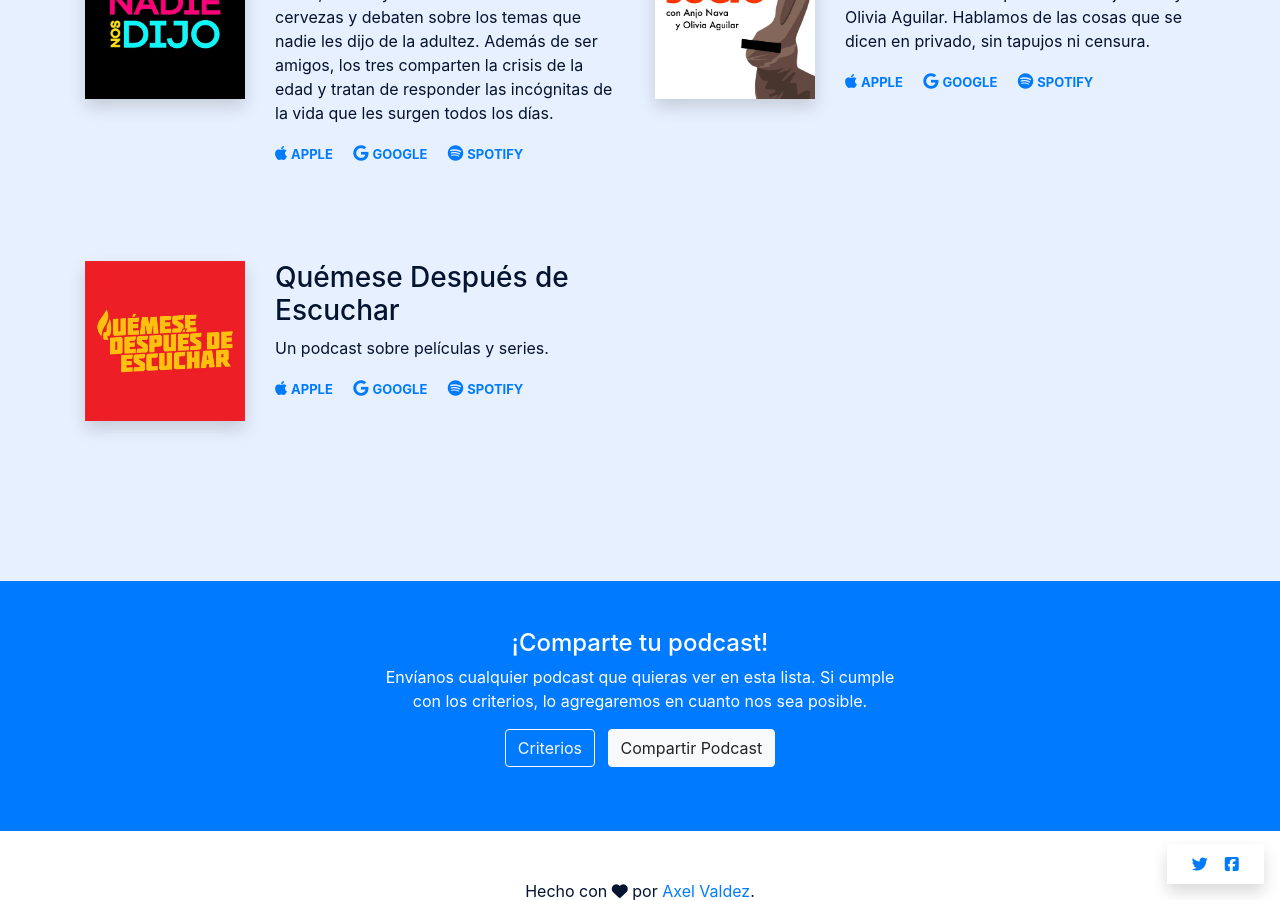
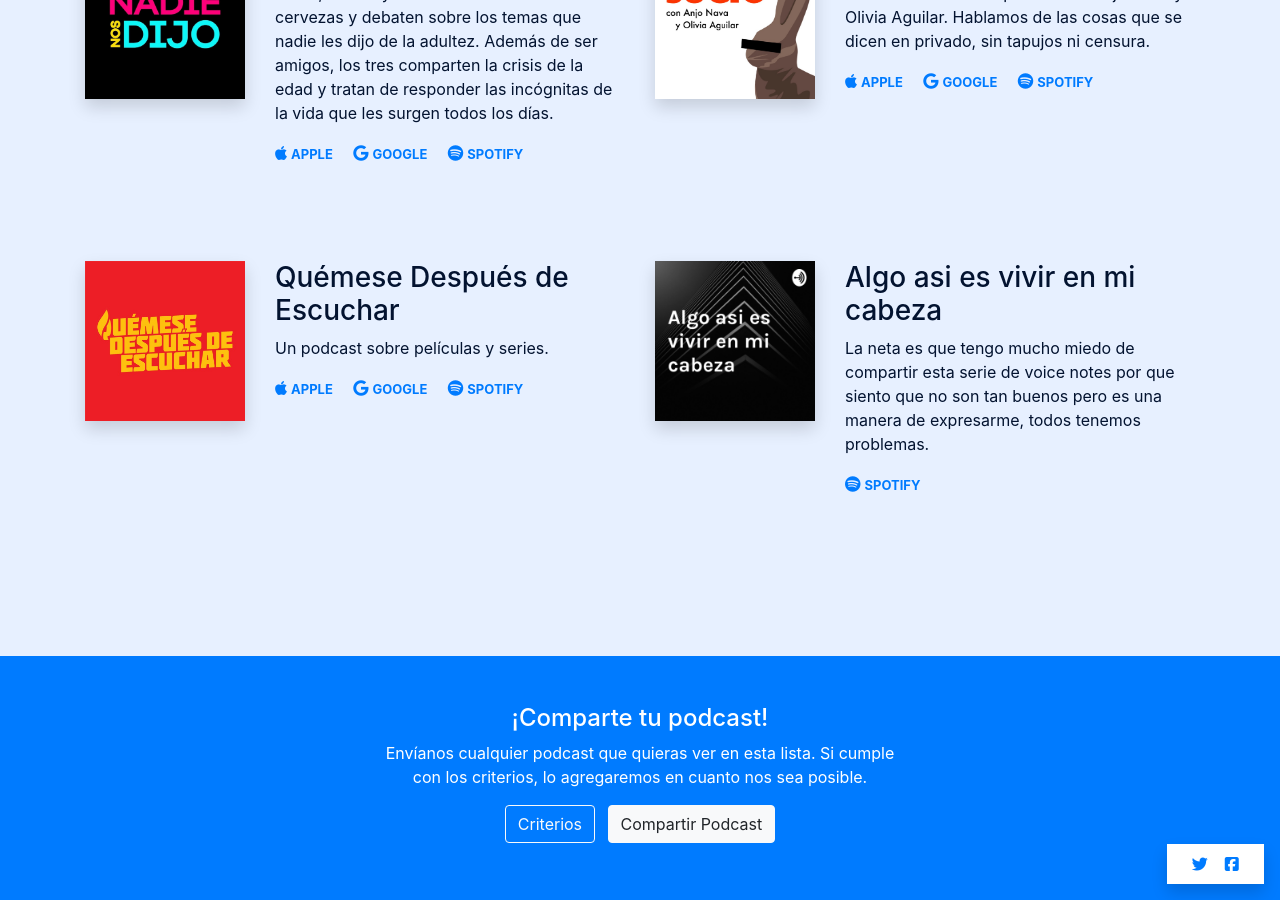
Before and after one commit to axelvaldez/escuchaencasa, a Jekyll site: the page built from index.md, in a window 1280 px wide and 900 px high, scrolled down 2724 px. Built offline with Jekyll 4.4.1, drawn with Linux system fonts in a browser that asks for light colours; nearby versions of some CDN libraries.

Commit message:
add jmsalcido's podcast

```diff
--- a/_data/podcasts.yml
+++ b/_data/podcasts.yml
@@ -135,18 +135,18 @@ list:
     google: https://podcasts.google.com/?feed=aHR0cHM6Ly9hdWRpb2Jvb20uY29tL2NoYW5uZWxzLzQyNTQ4MjEucnNz
     spotify: https://open.spotify.com/show/5GUpDSAGX85wWC7BPcTT3J
 
-      # - name:
+  - name: Algo asi es vivir en mi cabeza
+    description: La neta es que tengo mucho miedo de compartir esta serie de voice notes por que siento que no son tan buenos pero es una manera de expresarme, todos tenemos problemas.
+    image: algo-asi-es-vivir-en-mi-cabeza.jpg
+    website:
+    apple:
+    google:
+    spotify: https://open.spotify.com/show/1PETNDZKjvsL4AptqpMogh
+
+  # - name:
   #   description:
   #   image:
   #   website:
   #   apple:
   #   google:
   #   spotify:
-
-      # - name:
-  #   description:
-  #   image:
-  #   website:
-  #   apple:
-  #   google:
-  #   spotify:
```
Also changed, not shown: img/algo-asi-es-vivir-en-mi-cabeza.jpg (added).
